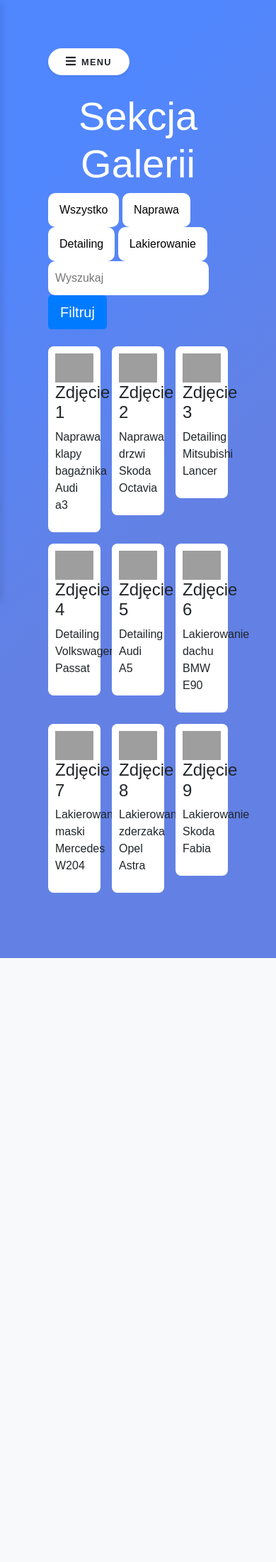
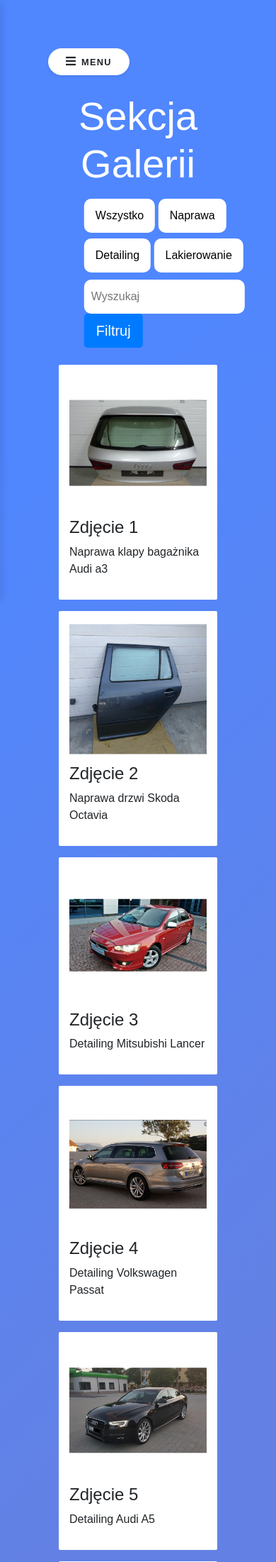
Before and after one commit to RoZ0o0/PHPWarsztat, a PHP site: page /galeria.php in a window 390 px wide. Shown: the top 2201 px of the page at 71% size. Before the commit the page ends 1350 px from the top, so only its background shows below. Run offline with PHP 8.4, Linux system fonts and the light colour scheme; the visitor is signed in with stand-in values (Sample User, id 1); some libraries are stand-ins or nearby versions; grey boxes are pictures that could not be loaded.

Commit message:
galeria responsive

```diff
--- a/galeria.php
+++ b/galeria.php
@@ -31,6 +31,7 @@
   });
 });
 </script>
+<div id="entirebody">
 <div id="myBtnContainer">
   <button class="btnfilter active"  onclick="filterSelection('all')"> Wszystko</button>
   <button class="btnfilter" onclick="filterSelection('naprawa')"> Naprawa</button>
@@ -43,72 +44,93 @@
 </div>
 
 <!-- Portfolio Gallery Grid -->
+<div class="container">
 <div class="row">
-  <div class="column naprawa">
+  <div class="col-lg-4  col-md-6 col-sm-12 col-12 column naprawa">
     <div class="content">
-    <img src="/w3images/avatar.jpg" alt="zdj" style="width:100%">
+    <div class="photo_container">
+    <img src="./gallery/photo1.png" alt="zdj" style="width:100%">
+    </div>
       <h4>Zdjęcie 1</h4>
       <p>Naprawa klapy bagażnika Audi a3</p>
     </div>
   </div>
-  <div class="column naprawa">
+  <div class="col-lg-4  col-md-6 col-sm-12 col-12 column naprawa">
     <div class="content">
-    <img src="/w3images/avatar.jpg" alt="zdj" style="width:100%">
+    <div class="photo_container">
+    <img src="./gallery/photo2.png" alt="zdj" style="width:100%">
+    </div>
       <h4>Zdjęcie 2</h4>
       <p>Naprawa drzwi Skoda Octavia</p>
     </div>
   </div>
-  <div class="column detailing">
+  <div class="col-lg-4  col-md-6 col-sm-12 col-12 column detailing">
     <div class="content">
-    <img src="/w3images/avatar.jpg" alt="zdj" style="width:100%">
+    <div class="photo_container">
+    <img src="./gallery/photo3.png" alt="zdj" style="width:100%">
+    </div>
       <h4>Zdjęcie 3</h4>
       <p>Detailing Mitsubishi Lancer</p>
     </div>
   </div>
 
-  <div class="column detailing">
+  <div class="col-lg-4  col-md-6 col-sm-12 col-12 column detailing">
     <div class="content">
-    <img src="/w3images/avatar.jpg" alt="zdj" style="width:100%">
+    <div class="photo_container">
+    <img src="./gallery/photo4.png" alt="zdj" style="width:100%">
+    </div>
       <h4>Zdjęcie 4</h4>
       <p>Detailing Volkswagen Passat</p>
     </div>
   </div>
-  <div class="column detailing">
+  <div class="col-lg-4 col-md-6 col-sm-12 col-12 column detailing">
     <div class="content">
-    <img src="/w3images/avatar.jpg" alt="zdj" style="width:100%">
+    <div class="photo_container">
+    <img src="./gallery/photo5.png" alt="zdj" style="width:100%">
+    </div>
       <h4>Zdjęcie 5</h4>
       <p>Detailing Audi A5</p>
     </div>
   </div>
-  <div class="column lakierowanie">
+  <div class="col-lg-4  col-md-6 col-sm-12 col-12 column lakierowanie">
     <div class="content">
-    <img src="/w3images/avatar.jpg" alt="zdj" style="width:100%">
+    <div class="photo_container">
+    <img src="./gallery/photo6.png" alt="zdj" style="width:100%">
+    </div>
       <h4>Zdjęcie 6</h4>
       <p>Lakierowanie dachu BMW E90</p>
     </div>
   </div>
 
-  <div class="column lakierowanie">
+  <div class="col-lg-4 col-md-6 col-sm-12 col-12 column lakierowanie">
     <div class="content">
-    <img src="/w3images/avatar.jpg" alt="zdj" style="width:100%">
+    <div class="photo_container">
+    <img src="./gallery/photo7.png" alt="zdj" style="width:100%">
+    </div>
       <h4>Zdjęcie 7</h4>
       <p>Lakierowanie maski Mercedes W204 </p>
     </div>
   </div>
-  <div class="column lakierowanie">
+  <div class="col-lg-4  col-md-6 col-sm-12 col-12 column lakierowanie">
     <div class="content">
-    <img src="/w3images/avatar.jpg" alt="zdj" style="width:100%">
+    <div class="photo_container">
+    <img src="./gallery/photo8.jpg" alt="zdj" style="width:100%">
+    </div>
       <h4>Zdjęcie 8</h4>
       <p>Lakierowanie zderzaka Opel Astra</p>
     </div>
   </div>
-  <div class="column lakierowanie">
+  <div class="col-lg-4  col-md-6 col-sm-12 col-12 column lakierowanie">
     <div class="content">
-      <img src="/w3images/avatar.jpg" alt="zdj" style="width:100%">
+    <div class="photo_container">
+      <img src="./gallery/photo9.jpg" alt="zdj" style="width:100%">
+    </div>
       <h4>Zdjęcie 9</h4>
       <p>Lakierowanie Skoda Fabia</p>
     </div>
   </div>
+</div>
+</div>
 <!-- END GRID -->
 </div>
 
@@ -162,8 +184,13 @@ h1 {
 /* Content */
 .content {
   background-color: white;
-  padding: 10px;
-  border-radius: 8px;
+  padding: 15px;
+  height: 100%;
+  border-radius: 2px;
+}
+
+.photo_container{
+height: 200px;
 }
 
 /* The "show" class is added to the filtered elements */
@@ -179,6 +206,7 @@ h1 {
   border-radius:10px;
   background-color: white;
   cursor: pointer;
+  margin-top:8px;
 }
 
 /* Add a grey background color on mouse-over */
@@ -200,7 +228,19 @@ h1 {
   line-height:100%;
   border-radius: 10px;
   margin-right: 10px;
+  margin-top: 10px;
   border-style: none;
+}
+img{
+  max-width:360px;
+  max-height:200px;
+  position: relative;
+  padding-bottom: 10px;
+  top: 50%;
+  transform: translateY(-50%);
+}
+#myBtnContainer{
+  transform: translateX(20%);
 }
 
   </style>
```
Also changed, not shown: gallery/photo1.png (added), gallery/photo2.png (added), gallery/photo3.png (added), gallery/photo4.png (added), gallery/photo5.png (added), gallery/photo6.png (added), gallery/photo7.png (added), gallery/photo8.jpg (added), 1 other file.
